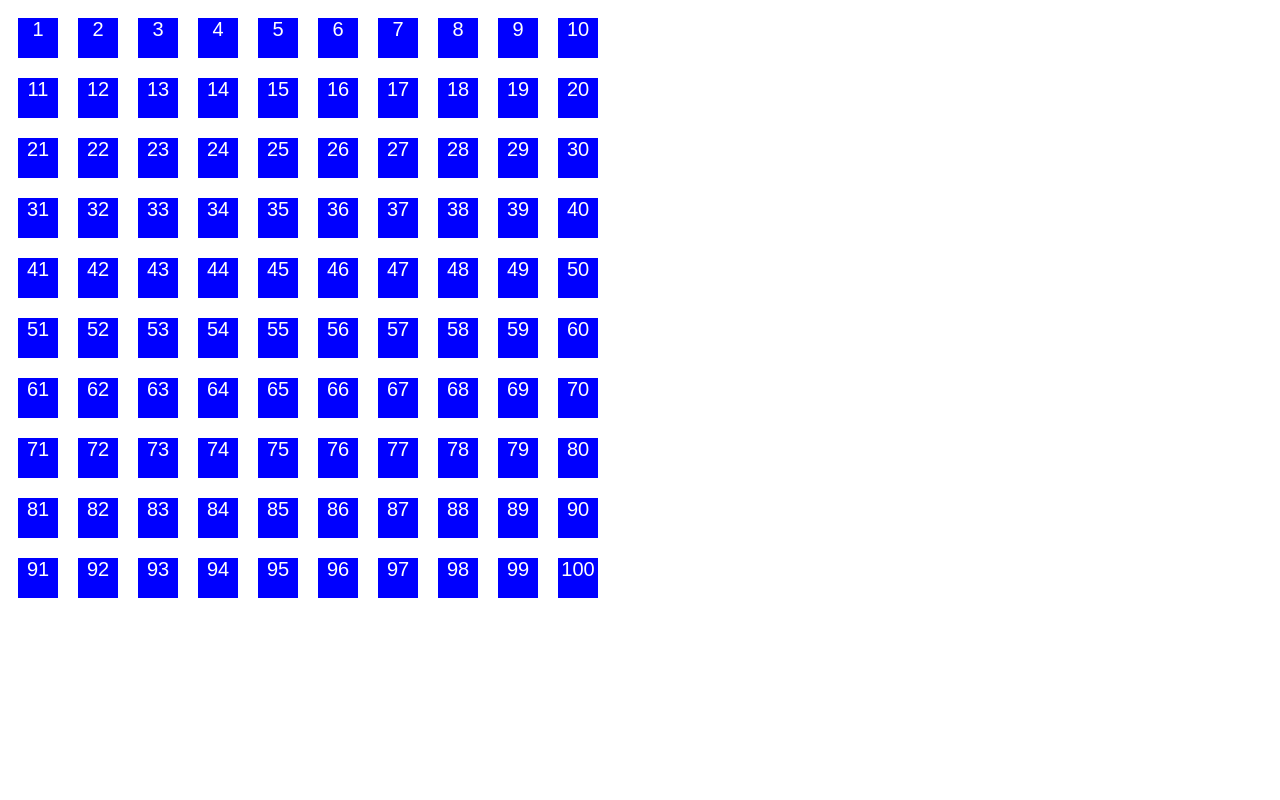
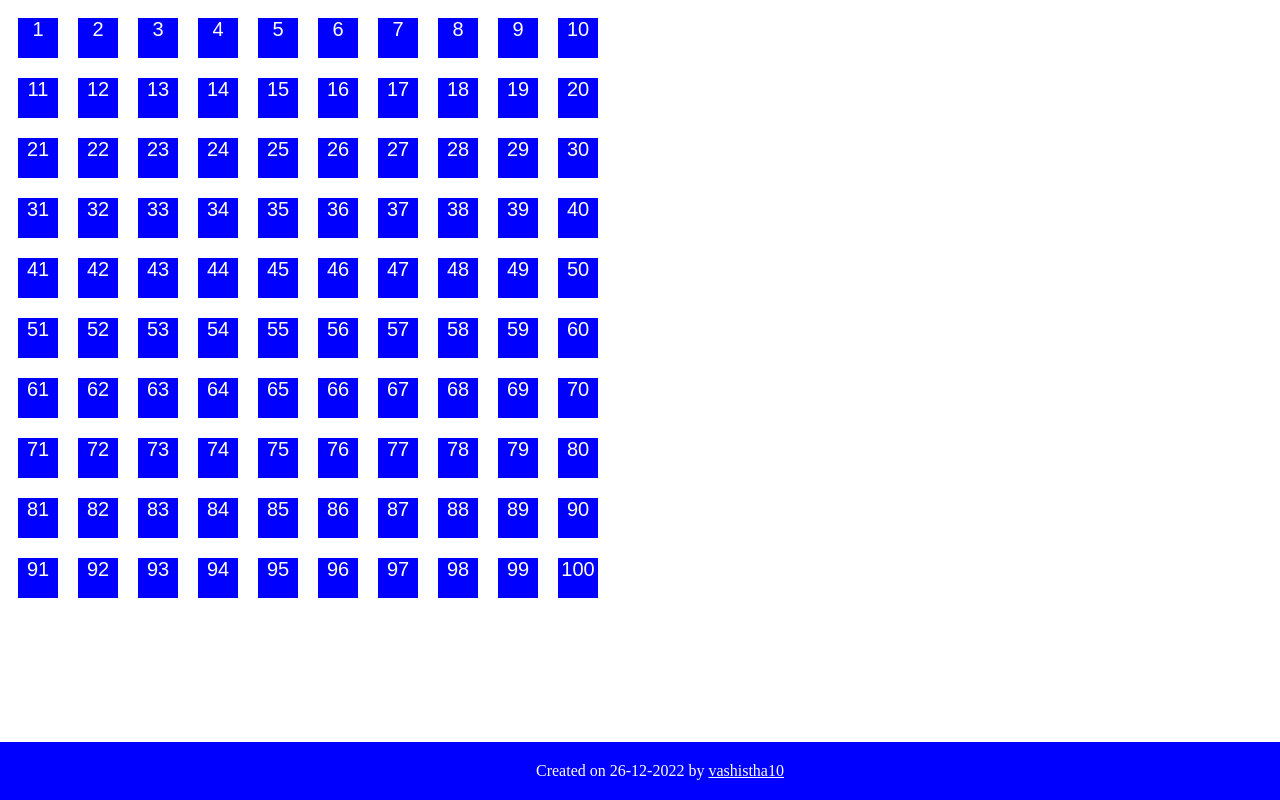
Before and after one commit to vashistha-10/num-guess, a plain HTML site: page index.html in a window 1280 px wide. Drawn offline with Linux system fonts and the light colour scheme.

Commit message:
Update index.html

```diff
--- a/index.html
+++ b/index.html
@@ -21,6 +21,22 @@
       color: red;
       font-family: arial;
     }
+    footer{
+      position: fixed;
+      left: 0;
+      bottom: 0;
+      width: 100%;
+      background-color: blue;
+      padding: 20px 20px 20px 20px;
+      color: white;
+      text-align: center;
+    }
+    a{
+      color:white;
+    }
+    a:hover{
+      color:orange
+    }
     div{
       float: left;
     }
@@ -32,6 +48,9 @@
    <br>
    <div id="results"></div>
  </center>
+ <footer>
+   Created on 26-12-2022 by <a href="https://www.linkedin.com/in/vashistha10/" target="_blank">vashistha10</a>
+ </footer>
    </body>
    <script>
     var main;
```
